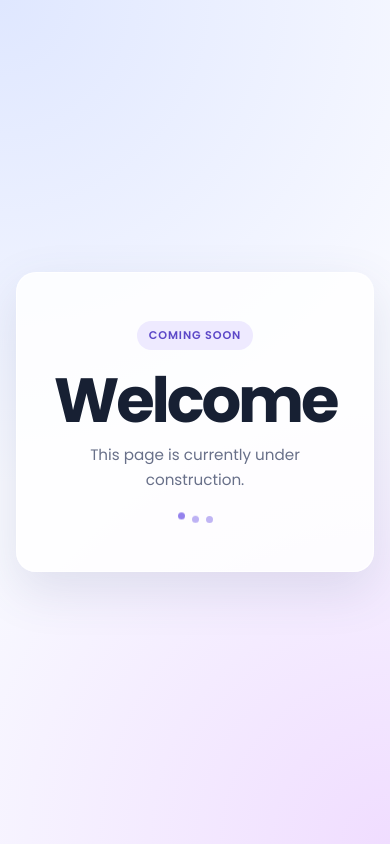
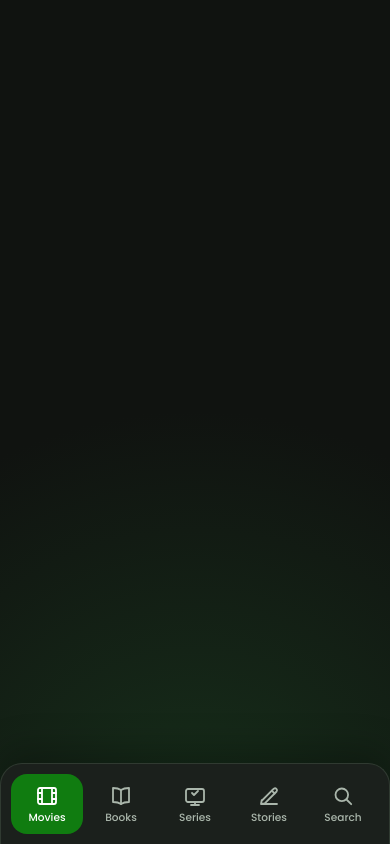
Before and after one commit to jayaharisai/jay, a website: page index.html in a window 390 px wide. Drawn offline with Linux system fonts and the light colour scheme.

Commit message:
feat: add Xbox-inspired mobile bottom navigation

```diff
--- a/index.html
+++ b/index.html
@@ -3,27 +3,117 @@
   <head>
     <meta charset="UTF-8" />
     <meta name="viewport" content="width=device-width, initial-scale=1.0" />
-    <meta name="description" content="A new website is coming soon." />
-    <title>Welcome | Coming Soon</title>
+    <meta name="description" content="Jay's personal library." />
+    <meta name="theme-color" content="#101310" />
+    <title>Jay's Library</title>
     <link rel="preconnect" href="https://fonts.googleapis.com" />
     <link rel="preconnect" href="https://fonts.gstatic.com" crossorigin />
     <link
-      href="https://fonts.googleapis.com/css2?family=Poppins:wght@400;500;600;700&display=swap"
+      href="https://fonts.googleapis.com/css2?family=Poppins:wght@400;500;600&display=swap"
       rel="stylesheet"
     />
     <link rel="stylesheet" href="style.css" />
     <script src="script.js" defer></script>
   </head>
   <body>
-    <main class="card">
-      <span class="badge">Coming soon</span>
-      <h1>Welcome</h1>
-      <p>This page is currently under construction.</p>
-      <div class="loader" aria-hidden="true">
-        <span></span>
-        <span></span>
-        <span></span>
-      </div>
+    <main class="app-canvas">
+      <h1 class="visually-hidden">Jay's Library</h1>
     </main>
+
+    <nav class="bottom-nav" aria-label="Main navigation">
+      <a class="nav-item is-active" href="#movies" aria-current="page">
+        <span class="nav-icon">
+          <svg
+            viewBox="0 0 24 24"
+            fill="none"
+            stroke="currentColor"
+            stroke-width="1.8"
+            stroke-linecap="round"
+            stroke-linejoin="round"
+            aria-hidden="true"
+          >
+            <rect x="3" y="4" width="18" height="16" rx="2" />
+            <path d="M7 4v16M17 4v16M3 9h4M3 15h4M17 9h4M17 15h4" />
+          </svg>
+        </span>
+        <span class="nav-label">Movies</span>
+      </a>
+
+      <a class="nav-item" href="#books">
+        <span class="nav-icon">
+          <svg
+            viewBox="0 0 24 24"
+            fill="none"
+            stroke="currentColor"
+            stroke-width="1.8"
+            stroke-linecap="round"
+            stroke-linejoin="round"
+            aria-hidden="true"
+          >
+            <path
+              d="M12 20c-2-1.4-4.5-2-8-2V4c3.5 0 6 .6 8 2 2-1.4 4.5-2 8-2v14c-3.5 0-6 .6-8 2Z"
+            />
+            <path d="M12 6v14" />
+          </svg>
+        </span>
+        <span class="nav-label">Books</span>
+      </a>
+
+      <a class="nav-item" href="#series">
+        <span class="nav-icon">
+          <svg
+            viewBox="0 0 24 24"
+            fill="none"
+            stroke="currentColor"
+            stroke-width="1.8"
+            stroke-linecap="round"
+            stroke-linejoin="round"
+            aria-hidden="true"
+          >
+            <rect x="3" y="5" width="18" height="13" rx="2" />
+            <path d="M8 21h8M12 18v3M9 9l2 2 4-4" />
+          </svg>
+        </span>
+        <span class="nav-label">Series</span>
+      </a>
+
+      <a class="nav-item" href="#stories">
+        <span class="nav-icon">
+          <svg
+            viewBox="0 0 24 24"
+            fill="none"
+            stroke="currentColor"
+            stroke-width="1.8"
+            stroke-linecap="round"
+            stroke-linejoin="round"
+            aria-hidden="true"
+          >
+            <path
+              d="M4 20h16M5 16.5 16.8 4.7a2 2 0 0 1 2.8 2.8L7.8 19.3 4 20l.7-3.8Z"
+            />
+            <path d="m14.8 6.7 2.8 2.8" />
+          </svg>
+        </span>
+        <span class="nav-label">Stories</span>
+      </a>
+
+      <a class="nav-item" href="#search">
+        <span class="nav-icon">
+          <svg
+            viewBox="0 0 24 24"
+            fill="none"
+            stroke="currentColor"
+            stroke-width="1.8"
+            stroke-linecap="round"
+            stroke-linejoin="round"
+            aria-hidden="true"
+          >
+            <circle cx="10.8" cy="10.8" r="6.3" />
+            <path d="m16 16 4.2 4.2" />
+          </svg>
+        </span>
+        <span class="nav-label">Search</span>
+      </a>
+    </nav>
   </body>
 </html>
--- a/script.js
+++ b/script.js
@@ -1,3 +1,20 @@
-window.addEventListener("DOMContentLoaded", () => {
-  document.querySelector(".card")?.classList.add("visible");
-});
+const navItems = [...document.querySelectorAll(".nav-item")];
+
+function updateActiveItem() {
+  const selected =
+    navItems.find((item) => item.hash === window.location.hash) ?? navItems[0];
+
+  navItems.forEach((item) => {
+    const isActive = item === selected;
+    item.classList.toggle("is-active", isActive);
+
+    if (isActive) {
+      item.setAttribute("aria-current", "page");
+    } else {
+      item.removeAttribute("aria-current");
+    }
+  });
+}
+
+window.addEventListener("hashchange", updateActiveItem);
+updateActiveItem();
--- a/style.css
+++ b/style.css
@@ -1,7 +1,7 @@
 :root {
   font-family: Poppins, sans-serif;
-  color: #172033;
-  background: #f5f7ff;
+  color: #f4f7f4;
+  background: #101310;
   font-synthesis: none;
 }
 
@@ -10,160 +10,111 @@
 }
 
 body {
+  min-width: 320px;
   min-height: 100vh;
   min-height: 100dvh;
   margin: 0;
-  display: grid;
-  place-items: center;
-  padding: clamp(16px, 4vw, 24px);
-  background:
-    radial-gradient(circle at top left, #dfe7ff 0, transparent 38%),
-    radial-gradient(circle at bottom right, #f0ddff 0, transparent 38%), #f8f9ff;
+  background: radial-gradient(circle at 50% 100%, #17301b, #101310 50%);
 }
 
-.card {
-  width: min(100%, 600px);
-  padding: clamp(48px, 9vw, 64px) clamp(22px, 6vw, 32px);
-  text-align: center;
-  background: rgb(255 255 255 / 82%);
-  border: 1px solid rgb(255 255 255 / 95%);
-  border-radius: 24px;
-  box-shadow: 0 24px 70px rgb(72 82 130 / 14%);
-  opacity: 0;
-  transform: translateY(12px);
-  transition:
-    opacity 600ms ease,
-    transform 600ms ease;
+.app-canvas {
+  min-height: 100vh;
+  min-height: 100dvh;
 }
 
-.card.visible {
-  opacity: 1;
-  transform: translateY(0);
+.visually-hidden {
+  position: absolute;
+  width: 1px;
+  height: 1px;
+  padding: 0;
+  overflow: hidden;
+  clip-path: inset(50%);
+  white-space: nowrap;
+  border: 0;
 }
 
-.badge {
-  display: inline-block;
-  padding: 7px 14px;
-  color: #5c48c8;
-  background: #eeeaff;
-  border-radius: 999px;
-  font-size: 0.75rem;
-  font-weight: 600;
-  letter-spacing: 0.08em;
-  text-transform: uppercase;
+.bottom-nav {
+  position: fixed;
+  z-index: 10;
+  right: 0;
+  bottom: 0;
+  left: 0;
+  display: grid;
+  grid-template-columns: repeat(5, minmax(0, 1fr));
+  gap: 2px;
+  width: min(100%, 600px);
+  margin-inline: auto;
+  padding: 10px max(10px, env(safe-area-inset-right))
+    calc(10px + env(safe-area-inset-bottom))
+    max(10px, env(safe-area-inset-left));
+  background: #1b201c;
+  border: 1px solid #303a31;
+  border-bottom: 0;
+  border-radius: 22px 22px 0 0;
+  box-shadow: 0 -12px 36px rgb(0 0 0 / 28%);
 }
 
-h1 {
-  margin: 20px 0 8px;
-  font-size: clamp(3rem, 12vw, 5.25rem);
-  line-height: 1.05;
-  letter-spacing: -0.05em;
+.nav-item {
+  display: flex;
+  min-width: 0;
+  min-height: 60px;
+  flex-direction: column;
+  align-items: center;
+  justify-content: center;
+  gap: 4px;
+  color: #aab6ab;
+  border-radius: 16px;
+  text-decoration: none;
+  -webkit-tap-highlight-color: transparent;
+  transition:
+    color 180ms ease,
+    background-color 180ms ease;
 }
 
-p {
-  margin: 0;
-  color: #687089;
-  font-size: clamp(1rem, 3vw, 1.15rem);
+.nav-item:hover {
+  color: #fff;
 }
 
-.loader {
-  display: flex;
-  justify-content: center;
-  gap: 7px;
-  margin-top: 28px;
+.nav-item:focus-visible {
+  outline: 2px solid #9bf00b;
+  outline-offset: 2px;
 }
 
-.loader span {
-  width: 7px;
-  height: 7px;
-  background: #765ee8;
-  border-radius: 50%;
-  animation: pulse 1.2s ease-in-out infinite;
+.nav-item.is-active {
+  color: #fff;
+  background: #107c10;
 }
 
-.loader span:nth-child(2) {
-  animation-delay: 150ms;
+.nav-icon {
+  display: grid;
+  width: 25px;
+  height: 25px;
+  place-items: center;
 }
 
-.loader span:nth-child(3) {
-  animation-delay: 300ms;
+.nav-icon svg {
+  width: 24px;
+  height: 24px;
 }
 
-@keyframes pulse {
-  0%,
-  60%,
-  100% {
-    transform: translateY(0);
-    opacity: 0.45;
+.nav-label {
+  font-size: 0.66rem;
+  font-weight: 500;
+  line-height: 1.2;
+}
+
+@media (width <= 360px) {
+  .bottom-nav {
+    padding-inline: 6px;
   }
 
-  30% {
-    transform: translateY(-6px);
-    opacity: 1;
+  .nav-label {
+    font-size: 0.6rem;
   }
 }
 
 @media (prefers-reduced-motion: reduce) {
-  .card {
+  .nav-item {
     transition: none;
   }
-
-  .loader span {
-    animation: none;
-  }
 }
-
-@media (width <= 480px) {
-  body {
-    background:
-      radial-gradient(circle at top left, #dfe7ff 0, transparent 52%),
-      radial-gradient(circle at bottom right, #f0ddff 0, transparent 52%),
-      #f8f9ff;
-  }
-
-  .card {
-    padding: 48px 20px;
-    border-radius: 20px;
-    box-shadow: 0 18px 50px rgb(72 82 130 / 14%);
-  }
-
-  .badge {
-    padding: 6px 12px;
-    font-size: 0.7rem;
-  }
-
-  h1 {
-    margin-top: 18px;
-    font-size: clamp(2.8rem, 16vw, 4.25rem);
-  }
-
-  p {
-    max-width: 260px;
-    margin-inline: auto;
-    font-size: 0.95rem;
-    line-height: 1.65;
-  }
-
-  .loader {
-    margin-top: 24px;
-  }
-}
-
-@media (height <= 500px) and (orientation: landscape) {
-  body {
-    padding-block: 12px;
-  }
-
-  .card {
-    padding-block: 24px;
-  }
-
-  h1 {
-    margin-top: 12px;
-    font-size: 3rem;
-  }
-
-  .loader {
-    margin-top: 16px;
-  }
-}
```
